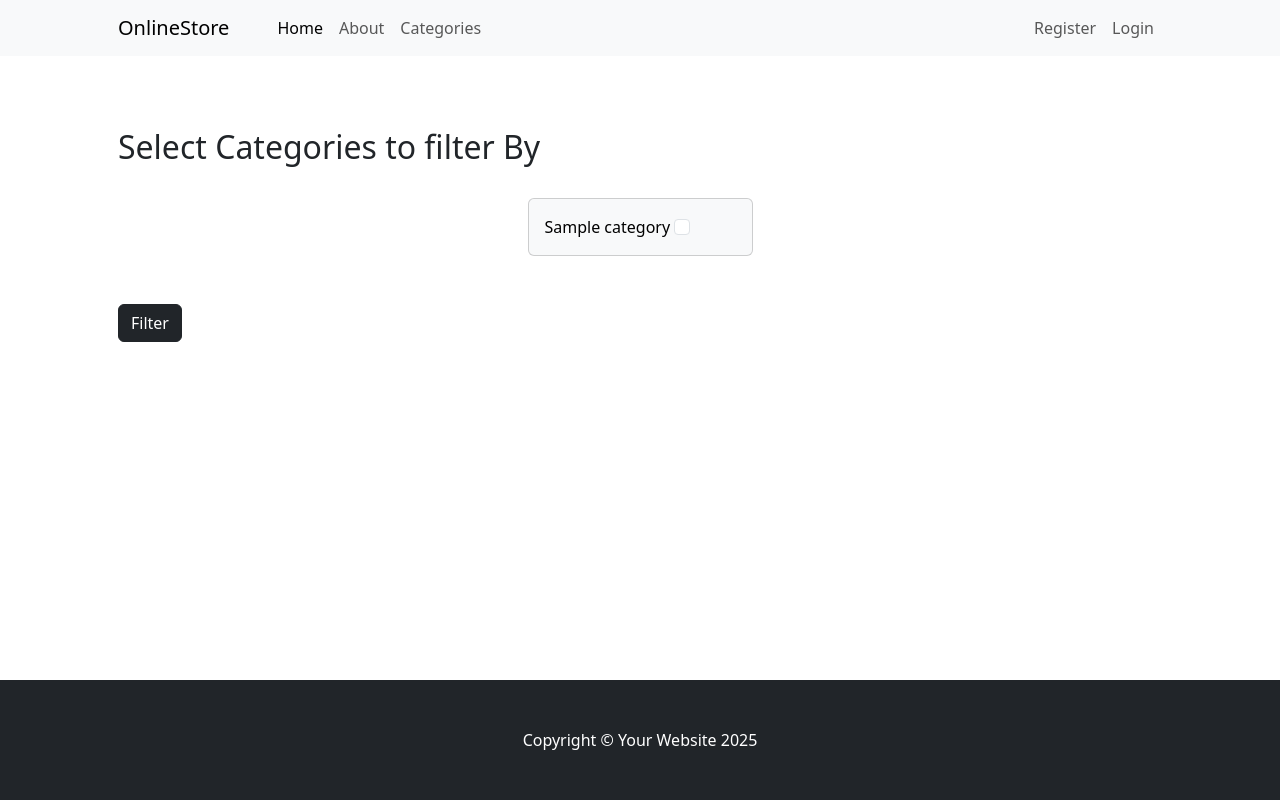
After one commit to ViKTor833/django-docker-ecommerce-store, a Django app: template store/templates/store/list_categories.html in a window 1280 px wide. The commit adds this page. Run offline with Django 3.2, Linux system fonts and the light colour scheme; the template is opened without the code that fills it: most values are stand-ins (such as "Sample title", 1, 10 or a date in 2020); some libraries are stand-ins or nearby versions.

Commit message:
Add view and template for categories

```diff
--- a/store/admin.py
+++ b/store/admin.py
@@ -20,7 +20,7 @@ class SellerAdmin(admin.ModelAdmin):
 
 @admin.register(Category)
 class CategoryAdmin(admin.ModelAdmin):
-    list_display = ['name']
+    list_display = ['name','created']
 
 
 @admin.register(Product)
--- a/store/models.py
+++ b/store/models.py
@@ -5,6 +5,7 @@ from django.db import models
 # Create your models here.
 class Category(models.Model):
     name = models.CharField(max_length=100)
+    created = models.DateTimeField(auto_now_add=True)
 
     def __str__(self):
         return self.name
--- a/store/templates/store/home.html
+++ b/store/templates/store/home.html
@@ -25,9 +25,9 @@
                 <input type="text" id="searchField" name="search_field" placeholder="Search">
                 <button class="btn btn-sm btn-primary">Search</button>
 
-
             </form>
         </div>
+
     </div>
     <div class="container px-4 px-lg-5 mt-5">
 
--- /dev/null
+++ b/store/templates/store/list_categories.html
@@ -0,0 +1,35 @@
+{% extends 'store/index.html' %}
+
+
+{% block content%}
+<section class="py-5">
+
+    <div class="container px-4 px-lg-5 mt-4">
+        <div class="row pb-4 ">
+            <h2>Select Categories to filter By</h2>
+
+        </div>
+        <form method="get" action="{% url 'home' %}">
+            <div class="row gx-4 gx-lg-5 row-cols-2 row-cols-md-3 row-cols-xl-4 justify-content-center">
+                {% for category in categories %}
+                <div class="col mb-5">
+                    <div class="card text-black bg-light">
+                        <div class="card-body ">
+                            {{ category.name }} <input type="checkbox" class="form-check-input "
+                                                       value="{{ category.id }}" name="filter_categories">
+                        </div>
+                    </div>
+                </div>
+                {% endfor %}
+            </div>
+            <div class="row">
+                <div class="col">
+                    <button type="submit" class="btn btn-dark">Filter</button>
+
+                </div>
+            </div>
+        </form>
+    </div>
+</section>
+
+{% endblock %}
--- a/store/templates/store/navbar.html
+++ b/store/templates/store/navbar.html
@@ -17,7 +17,20 @@
                        data-bs-toggle="dropdown" aria-expanded="false">Update User Information</a>
                     <ul class="dropdown-menu" aria-labelledby="navbarDropdown">
                         <li><a class="dropdown-item" href="{% url 'update_user' %}">Update User</a></li>
+                        {% if request.user.user_type != 'A' %}
                         <li><a class="dropdown-item" href="{% url 'update_user_profile' %}">Update Profile</a></li>
+                        {% endif %}
+                    </ul>
+                </li>
+                {% endif %}
+
+                {% if request.user.is_authenticated and request.user.user_type == 'A' %}
+                <li class="nav-item dropdown">
+                    <a class="nav-link dropdown-toggle" id="navbarDropdown2" href="#" role="button"
+                       data-bs-toggle="dropdown" aria-expanded="false">Review</a>
+                    <ul class="dropdown-menu" aria-labelledby="navbarDropdown">
+                        <li><a class="dropdown-item" href="{% url 'add_category' %}">Add Category</a></li>
+                        <li><a class="dropdown-item" href="#">View All Orders</a></li>
                     </ul>
                 </li>
                 {% endif %}
@@ -25,25 +38,20 @@
                 {% if request.user.user_type == 'C' %}
                 <li class="nav-item"><a class="nav-link" href="{% url 'show_orders' %}">My Orders</a></li>
                 {% elif request.user.user_type == 'S' %}
-                <li class="nav-item"><a class="nav-link" href="{% url 'add_product' %}">Add New Product</a></li>
-                <li class="nav-item"><a class="nav-link" href="#">View My Products</a>
+                <li class="nav-item dropdown">
+                    <a class="nav-link dropdown-toggle" id="navbarDropdown3" href="#" role="button"
+                       data-bs-toggle="dropdown" aria-expanded="false">Products</a>
+                    <ul class="dropdown-menu" aria-labelledby="navbarDropdown">
+                        <li class="nav-item"><a class="nav-link" href="{% url 'add_product' %}">Add New Product</a></li>
+                        <li class="nav-item"><a class="nav-link" href="#">View My Products</a></li>
+                    </ul>
                 </li>
                 {% endif %}
-
-                {% if categories %}
-                <li class="nav-item dropdown">
-                    <a class="nav-link dropdown-toggle" id="navbarDropdown" href="#" role="button"
-                       data-bs-toggle="dropdown" aria-expanded="false">Categories</a>
-                    <ul class="dropdown-menu" aria-labelledby="navbarDropdown">
-                        <li><a class="dropdown-item" href="#">All Products</a></li>
-                        <li>
-                            <hr class="dropdown-divider"/>
-                        </li>
-                        {% for category in categories %}
-                        <li><a class="dropdown-item" href="#">{{ category.name }}</a></li>
-                        {% endfor %}
-
-                    </ul>
+                <li class="nav-item"><a class="nav-link" href="{% url 'list_categories' %}">Categories</a></li>
+            </ul>
+            <ul class="navbar-nav  mb-2 mb-lg-0 ms-lg-4">
+                {% if user.is_authenticated %}
+                <li class="nav-item"><a class="nav-link" href="{% url 'update_user' %}"><h4>{{ user.username }}</h4></a>
                 </li>
                 {% endif %}
             </ul>
--- a/store/urls.py
+++ b/store/urls.py
@@ -13,4 +13,6 @@ urlpatterns = [
     path('add_product/', views.add_product, name='add_product'),
     path('edit_product/<int:pk>', views.edit_product, name='edit_product'),
     path('delete_product/<int:pk>', views.delete_product, name='delete_product'),
+    path('add_category/', views.add_category, name='add_category'),
+    path('list_categories/', views.list_categories, name='list_categories'),
 ]
```
Also changed, not shown: store/templates/store/add_category_form.html (added, +27 -0 lines), store/views.py (+32 -2 lines), store/migrations/0002_category_created.py (added).
